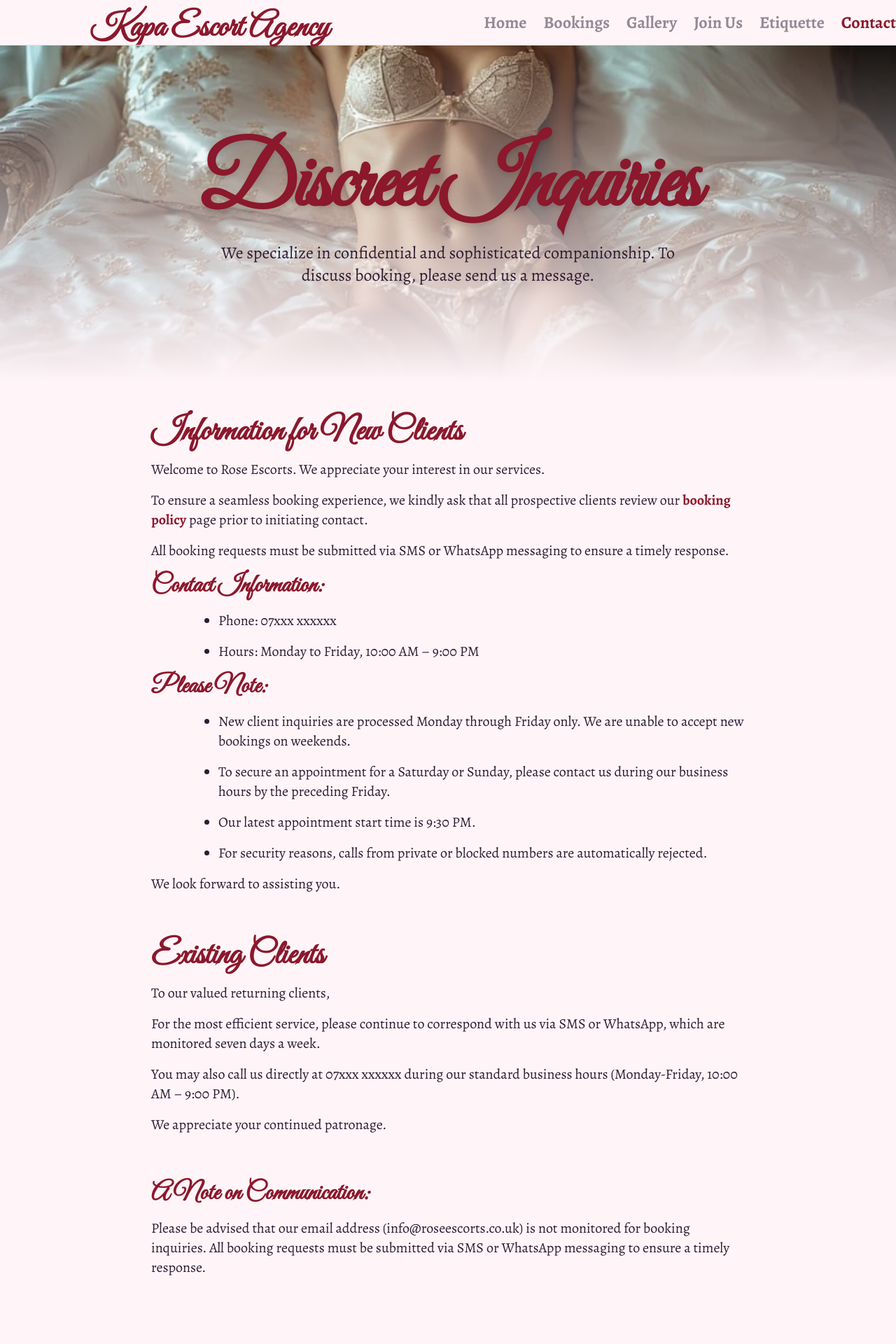
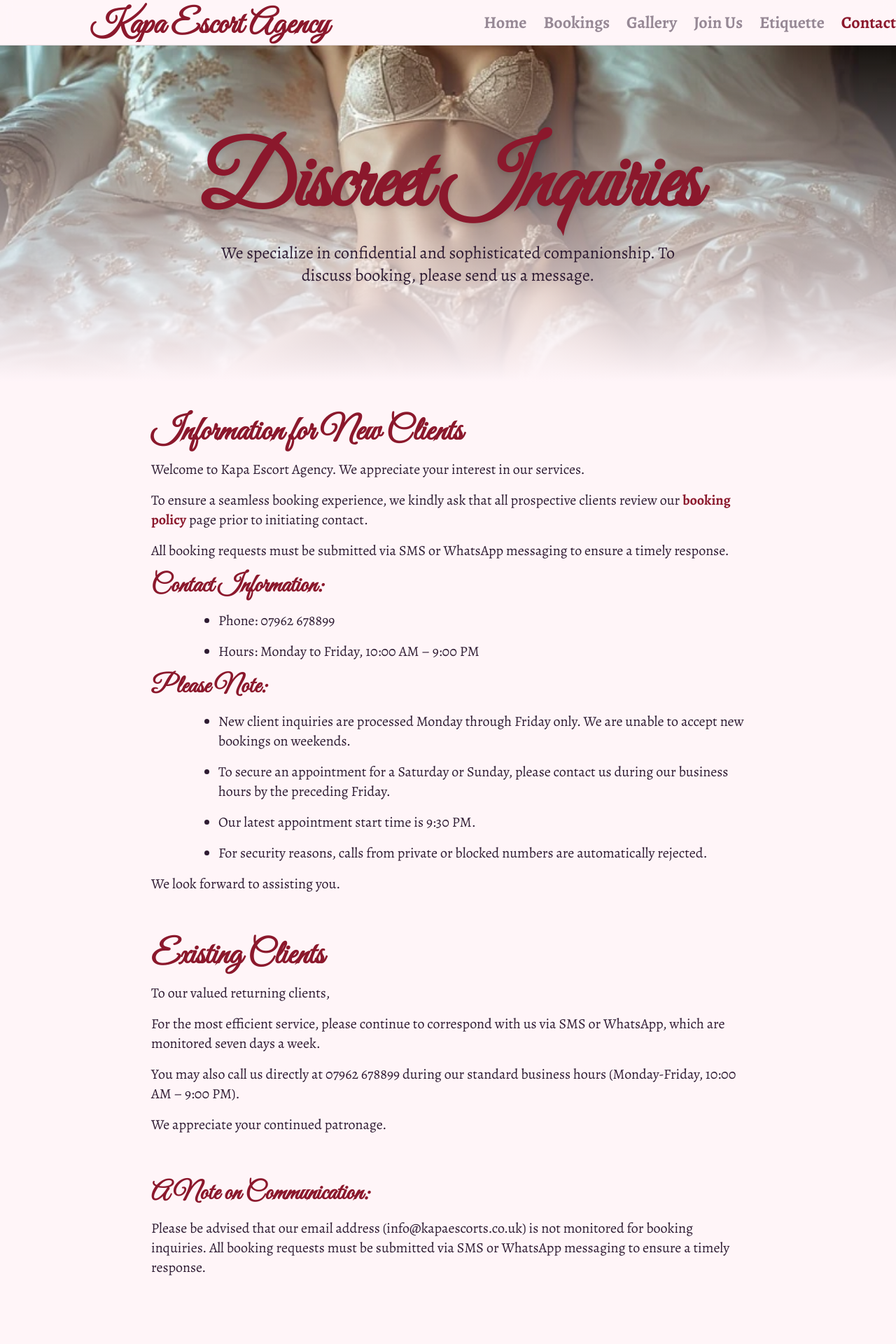
Before and after one commit to chrisbee2812/Roseescorts, a Next.js app: page /contact in a window 1280 px wide. Shown: the top 1920 px of the page at 70% size. Built offline with nearby package versions, Linux system fonts and the light colour scheme.

Commit message:
name and email changes

```diff
--- a/src/app/contact/page.tsx
+++ b/src/app/contact/page.tsx
@@ -39,7 +39,7 @@ export default function Home() {
                   Information for New Clients
               </h2>
               <p className="mx-auto mb-4 max-w-3xl md:max-w-5xl text-foreground text-lg md:text-xl">
-                  Welcome to Rose Escorts. We appreciate your interest in our services.
+                  Welcome to Kapa Escort Agency. We appreciate your interest in our services.
               </p>
               <p className="mx-auto mb-4 max-w-3xl md:max-w-5xl text-foreground text-lg md:text-xl">
                   To ensure a seamless booking experience, we kindly ask that all prospective clients review our <Link href="/bookings" className="text-primary font-bold">booking policy</Link> page prior to initiating contact.
@@ -52,7 +52,7 @@ export default function Home() {
               </h3>
               <ul className="list-disc pl-24">
                 <li className="mx-auto mb-4 max-w-3xl md:max-w-5xl text-foreground text-lg md:text-xl">
-                  Phone: 07xxx xxxxxx
+                  Phone: 07962 678899
                 </li>
                 <li className="mx-auto mb-4 max-w-3xl md:max-w-5xl text-foreground text-lg md:text-xl">
                   Hours: Monday to Friday, 10:00 AM – 9:00 PM
@@ -90,7 +90,7 @@ export default function Home() {
                   For the most efficient service, please continue to correspond with us via SMS or WhatsApp, which are monitored seven days a week.
               </p>
               <p className="mx-auto mb-4 max-w-3xl md:max-w-5xl text-foreground text-lg md:text-xl">
-                  You may also call us directly at 07xxx xxxxxx during our standard business hours (Monday-Friday, 10:00 AM – 9:00 PM).
+                  You may also call us directly at 07962 678899 during our standard business hours (Monday-Friday, 10:00 AM – 9:00 PM).
               </p>
               <p className="mx-auto mb-4 max-w-3xl md:max-w-5xl text-foreground text-lg md:text-xl">
                   We appreciate your continued patronage.
@@ -101,7 +101,7 @@ export default function Home() {
                 A Note on Communication:
               </h3>
               <p className="mx-auto mb-4 max-w-3xl md:max-w-5xl text-foreground text-lg md:text-xl">
-                  Please be advised that our email address (info@roseescorts.co.uk) is not monitored for booking inquiries. All booking requests must be submitted via SMS or WhatsApp messaging to ensure a timely response.
+                  Please be advised that our email address (info@kapaescorts.co.uk) is not monitored for booking inquiries. All booking requests must be submitted via SMS or WhatsApp messaging to ensure a timely response.
               </p>
             </div>
           </div>
--- a/src/app/disclaimer/page.tsx
+++ b/src/app/disclaimer/page.tsx
@@ -6,7 +6,7 @@ export default function DisclaimerPage() {
       </h1>
       <div className="space-y-6 leading-relaxed text-muted-foreground">
         <p>
-          This website is intended for a mature audience. All individuals featured on this website are over the age of 21. Rose Escorts is an introductory agency that provides companionship services for social purposes only.
+          This website is intended for a mature audience. All individuals featured on this website are over the age of 21. Kapa Escort Agency is an introductory agency that provides companionship services for social purposes only.
         </p>
         <p>
           We do not condone any activities of an illegal nature. Any such activities are strictly prohibited and are a violation of our terms of service. The agency and its models are not responsible for the personal actions of any clients.
--- a/src/app/join/page.tsx
+++ b/src/app/join/page.tsx
@@ -113,7 +113,7 @@ export default function Home() {
                   Application Process
               </h2>
               <p className="mx-auto mb-4 max-w-3xl md:max-w-5xl text-foreground text-lg md:text-xl">
-                  To be considered for representation, please submit a comprehensive email to info@roseescorts.co.uk with the following information. Incomplete applications or those that do not adhere to our photo guidelines may not receive a response.
+                  To be considered for representation, please submit a comprehensive email to info@kapaescorts.co.uk with the following information. Incomplete applications or those that do not adhere to our photo guidelines may not receive a response.
               </p>
               <h3 className="mb-4 font-headline text-3xl font-bold md:text-4xl text-primary">
                 Required Information:
--- a/src/app/terms/page.tsx
+++ b/src/app/terms/page.tsx
@@ -6,7 +6,7 @@ export default function TermsPage() {
       </h1>
       <div className="space-y-6 leading-relaxed text-muted-foreground">
         <p>
-          Welcome to Kapa Escort Agency. These terms and conditions outline the rules and regulations for the use of our website and services. By accessing this website, we assume you accept these terms and conditions. Do not continue to use Rose Escorts if you do not agree to all of the terms and conditions stated on this page.
+          Welcome to Kapa Escort Agency. These terms and conditions outline the rules and regulations for the use of our website and services. By accessing this website, we assume you accept these terms and conditions. Do not continue to use Kapa Escort Agency if you do not agree to all of the terms and conditions stated on this page.
         </p>
         <h2 className="pt-4 font-headline text-primary text-3xl font-semibold">1. Interpretation and Definitions</h2>
         <p>
--- a/src/components/layout/header.tsx
+++ b/src/components/layout/header.tsx
@@ -25,7 +25,7 @@ export function Header() {
     <header className="sticky top-0 z-50 w-full border-b bg-background/95 backdrop-blur supports-[backdrop-filter]:bg-background/60">
       <div className="container flex h-16 items-center justify-between">
         <Link href="/" className="flex items-center gap-2">
-          <span className="font-headline text-5xl font-bold text-primary pl-32 pt-4">
+          <span className="font-headline text-5xl font-bold text-primary pl-32 pt-2">
             Kapa Escort Agency
           </span>
         </Link>
```
